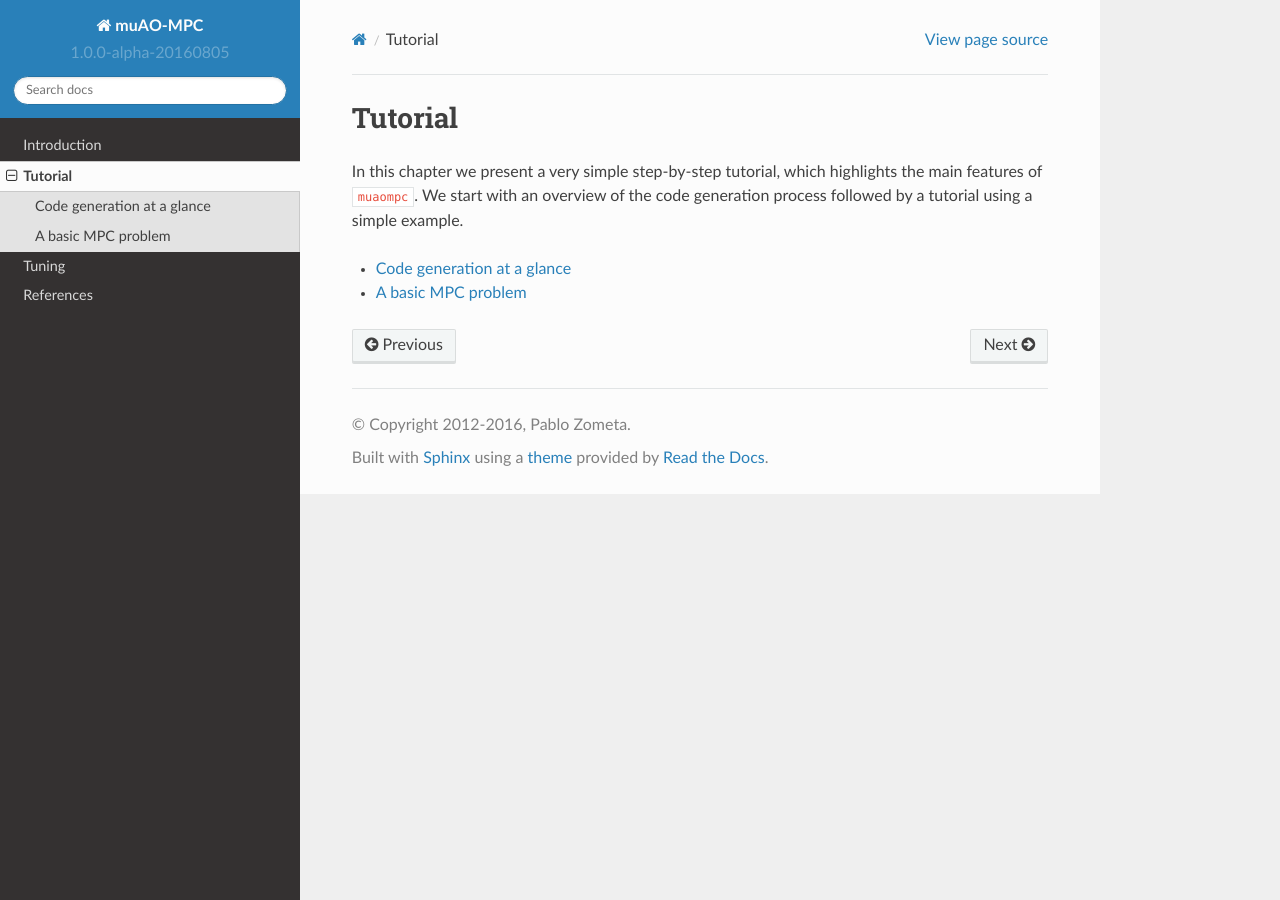
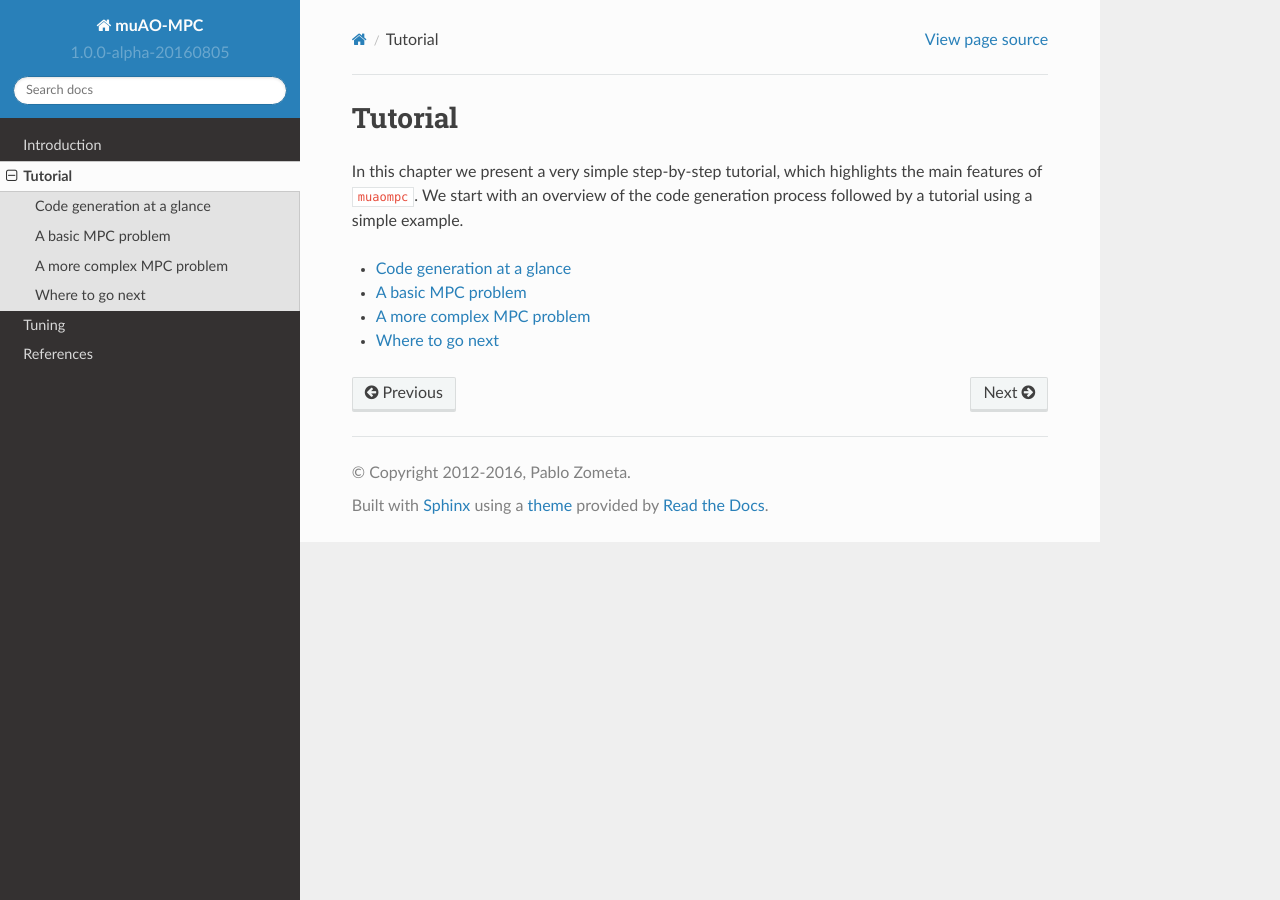
Before and after one commit to muaompc/muaompc, a Sphinx documentation site: the page built from doc/tutor.rst, in a window 1280 px wide. Built offline with Sphinx 7.4.7 and the Read the Docs theme 2.0.0, drawn with Linux system fonts in a browser that asks for light colours; formulas are drawn with MathJax 3.

Commit message:
Restructure tutorial

```diff
--- /dev/null
+++ b/doc/tutor.next.rst
@@ -0,0 +1,5 @@
+****************
+Where to go next
+****************
+
+In the folder ``muaompc_root/examples/ldt/`` you will find further examples.
--- a/doc/tutor.rst
+++ b/doc/tutor.rst
@@ -12,3 +12,5 @@ by a tutorial using a simple example.
    :maxdepth: 1
 
    tutor.basic
+   tutor.advanced
+   tutor.next
```
